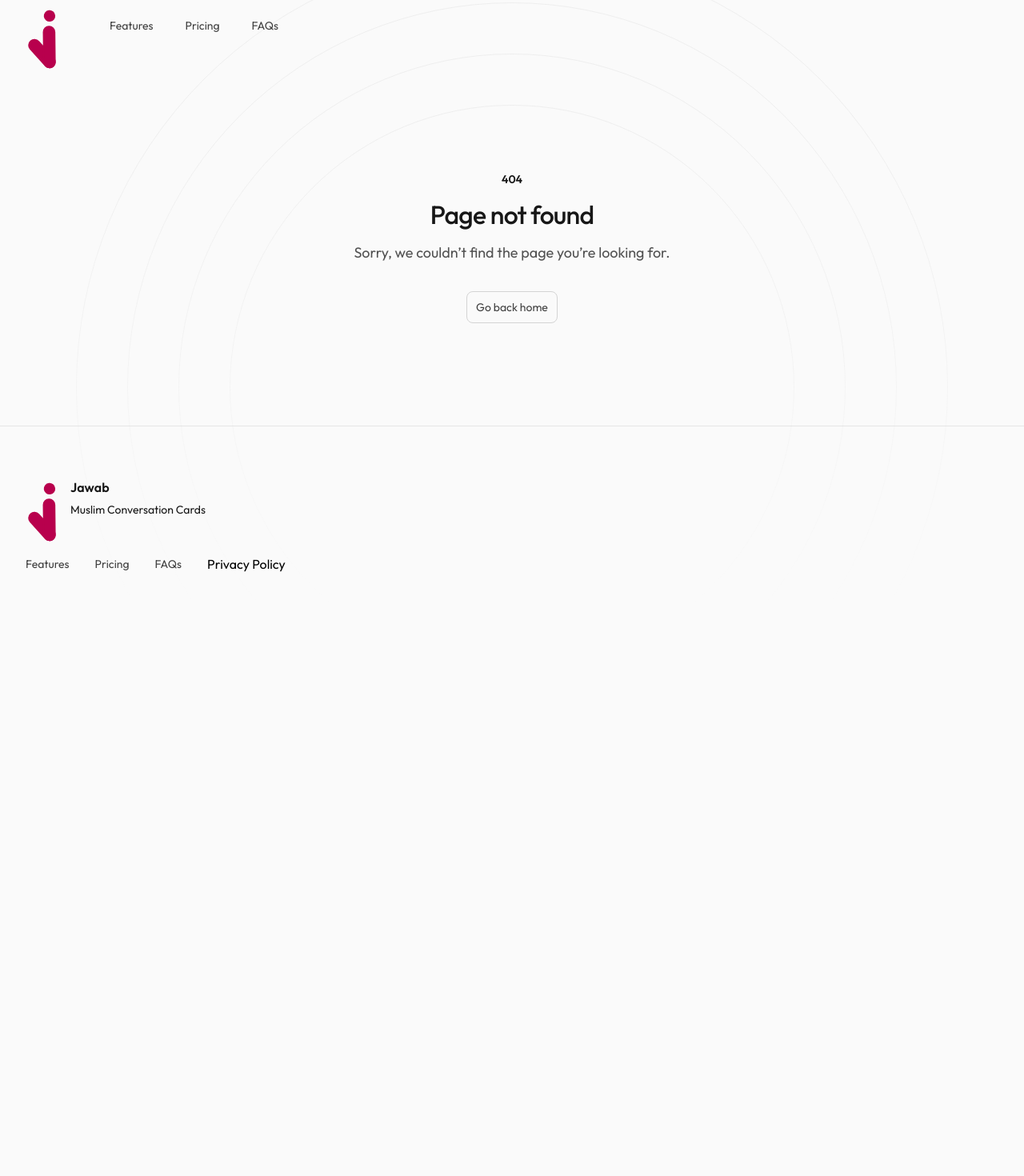
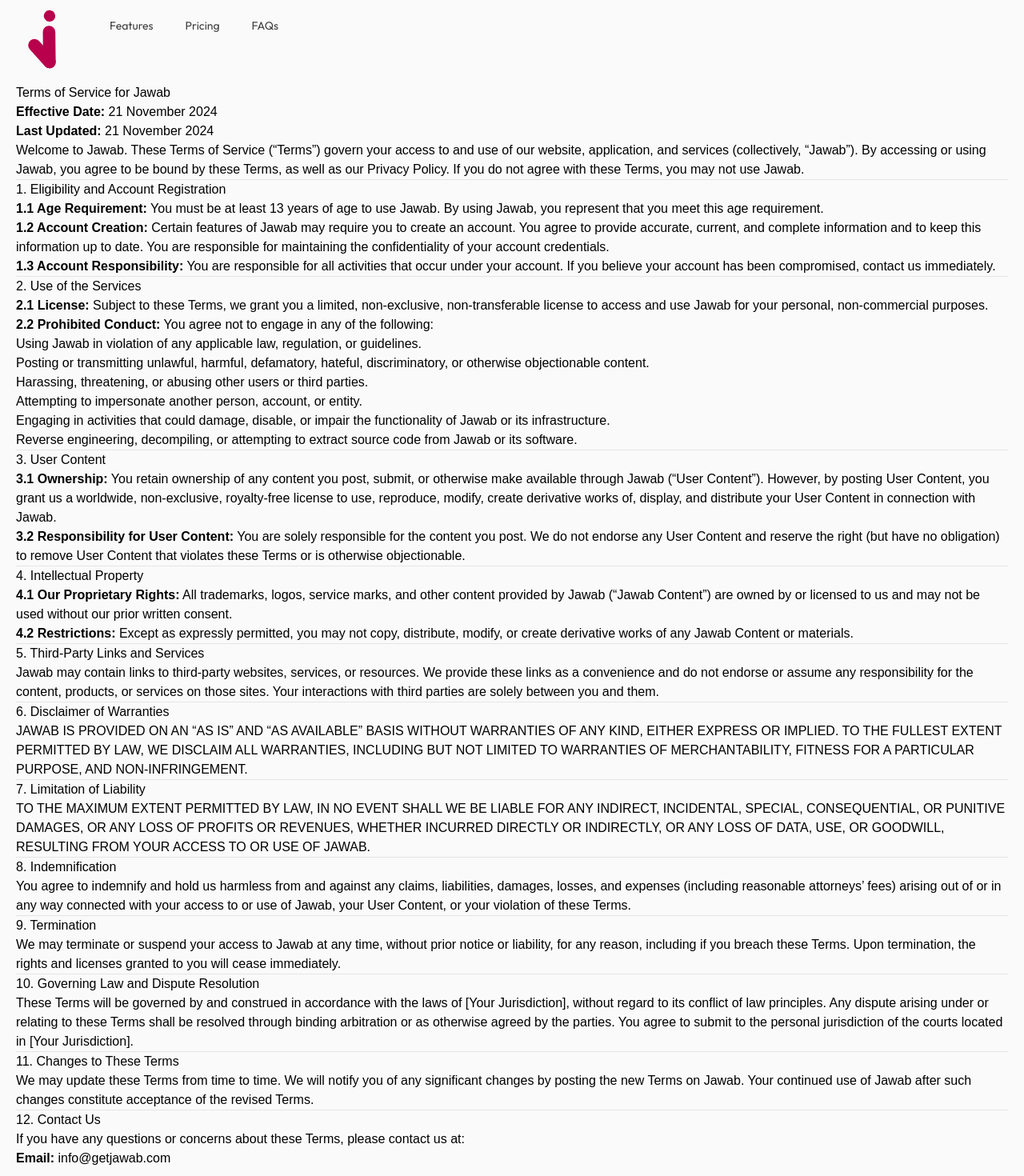
Before and after one commit to abbasldn/jawab-home, a Next.js app: page /terms in a window 1280 px wide. Before the commit this address had no page. Shown: the part 20-1490 px from the top of the page at 80% size. Before the commit the page ends 1049 px from the top, so only its background shows below. Built offline with nearby package versions, Linux system fonts and the light colour scheme.

Commit message:
adding tos

```diff
--- /dev/null
+++ b/src/app/terms/layout.tsx
@@ -0,0 +1 @@
+export { Layout as default } from '@/components/Layout'
--- /dev/null
+++ b/src/app/terms/page.tsx
@@ -0,0 +1,170 @@
+import React from 'react'
+
+const TermsOfService = () => {
+  return (
+    <div style={{ padding: '20px', fontFamily: 'Arial, sans-serif' }}>
+      <h1>Terms of Service for Jawab</h1>
+      <p>
+        <strong>Effective Date:</strong> 21 November 2024 <br />
+        <strong>Last Updated:</strong> 21 November 2024
+      </p>
+      <p>
+        Welcome to Jawab. These Terms of Service (“Terms”) govern your access to
+        and use of our website, application, and services (collectively,
+        “Jawab”). By accessing or using Jawab, you agree to be bound by these
+        Terms, as well as our Privacy Policy. If you do not agree with these
+        Terms, you may not use Jawab.
+      </p>
+      <hr />
+      <h2>1. Eligibility and Account Registration</h2>
+      <p>
+        <strong>1.1 Age Requirement:</strong> You must be at least 13 years of
+        age to use Jawab. By using Jawab, you represent that you meet this age
+        requirement.
+      </p>
+      <p>
+        <strong>1.2 Account Creation:</strong> Certain features of Jawab may
+        require you to create an account. You agree to provide accurate,
+        current, and complete information and to keep this information up to
+        date. You are responsible for maintaining the confidentiality of your
+        account credentials.
+      </p>
+      <p>
+        <strong>1.3 Account Responsibility:</strong> You are responsible for all
+        activities that occur under your account. If you believe your account
+        has been compromised, contact us immediately.
+      </p>
+      <hr />
+      <h2>2. Use of the Services</h2>
+      <p>
+        <strong>2.1 License:</strong> Subject to these Terms, we grant you a
+        limited, non-exclusive, non-transferable license to access and use Jawab
+        for your personal, non-commercial purposes.
+      </p>
+      <p>
+        <strong>2.2 Prohibited Conduct:</strong> You agree not to engage in any
+        of the following:
+      </p>
+      <ul>
+        <li>
+          Using Jawab in violation of any applicable law, regulation, or
+          guidelines.
+        </li>
+        <li>
+          Posting or transmitting unlawful, harmful, defamatory, hateful,
+          discriminatory, or otherwise objectionable content.
+        </li>
+        <li>
+          Harassing, threatening, or abusing other users or third parties.
+        </li>
+        <li>Attempting to impersonate another person, account, or entity.</li>
+        <li>
+          Engaging in activities that could damage, disable, or impair the
+          functionality of Jawab or its infrastructure.
+        </li>
+        <li>
+          Reverse engineering, decompiling, or attempting to extract source code
+          from Jawab or its software.
+        </li>
+      </ul>
+      <hr />
+      <h2>3. User Content</h2>
+      <p>
+        <strong>3.1 Ownership:</strong> You retain ownership of any content you
+        post, submit, or otherwise make available through Jawab (“User
+        Content”). However, by posting User Content, you grant us a worldwide,
+        non-exclusive, royalty-free license to use, reproduce, modify, create
+        derivative works of, display, and distribute your User Content in
+        connection with Jawab.
+      </p>
+      <p>
+        <strong>3.2 Responsibility for User Content:</strong> You are solely
+        responsible for the content you post. We do not endorse any User Content
+        and reserve the right (but have no obligation) to remove User Content
+        that violates these Terms or is otherwise objectionable.
+      </p>
+      <hr />
+      <h2>4. Intellectual Property</h2>
+      <p>
+        <strong>4.1 Our Proprietary Rights:</strong> All trademarks, logos,
+        service marks, and other content provided by Jawab (“Jawab Content”) are
+        owned by or licensed to us and may not be used without our prior written
+        consent.
+      </p>
+      <p>
+        <strong>4.2 Restrictions:</strong> Except as expressly permitted, you
+        may not copy, distribute, modify, or create derivative works of any
+        Jawab Content or materials.
+      </p>
+      <hr />
+      <h2>5. Third-Party Links and Services</h2>
+      <p>
+        Jawab may contain links to third-party websites, services, or resources.
+        We provide these links as a convenience and do not endorse or assume any
+        responsibility for the content, products, or services on those sites.
+        Your interactions with third parties are solely between you and them.
+      </p>
+      <hr />
+      <h2>6. Disclaimer of Warranties</h2>
+      <p>
+        JAWAB IS PROVIDED ON AN “AS IS” AND “AS AVAILABLE” BASIS WITHOUT
+        WARRANTIES OF ANY KIND, EITHER EXPRESS OR IMPLIED. TO THE FULLEST EXTENT
+        PERMITTED BY LAW, WE DISCLAIM ALL WARRANTIES, INCLUDING BUT NOT LIMITED
+        TO WARRANTIES OF MERCHANTABILITY, FITNESS FOR A PARTICULAR PURPOSE, AND
+        NON-INFRINGEMENT.
+      </p>
+      <hr />
+      <h2>7. Limitation of Liability</h2>
+      <p>
+        TO THE MAXIMUM EXTENT PERMITTED BY LAW, IN NO EVENT SHALL WE BE LIABLE
+        FOR ANY INDIRECT, INCIDENTAL, SPECIAL, CONSEQUENTIAL, OR PUNITIVE
+        DAMAGES, OR ANY LOSS OF PROFITS OR REVENUES, WHETHER INCURRED DIRECTLY
+        OR INDIRECTLY, OR ANY LOSS OF DATA, USE, OR GOODWILL, RESULTING FROM
+        YOUR ACCESS TO OR USE OF JAWAB.
+      </p>
+      <hr />
+      <h2>8. Indemnification</h2>
+      <p>
+        You agree to indemnify and hold us harmless from and against any claims,
+        liabilities, damages, losses, and expenses (including reasonable
+        attorneys’ fees) arising out of or in any way connected with your access
+        to or use of Jawab, your User Content, or your violation of these Terms.
+      </p>
+      <hr />
+      <h2>9. Termination</h2>
+      <p>
+        We may terminate or suspend your access to Jawab at any time, without
+        prior notice or liability, for any reason, including if you breach these
+        Terms. Upon termination, the rights and licenses granted to you will
+        cease immediately.
+      </p>
+      <hr />
+      <h2>10. Governing Law and Dispute Resolution</h2>
+      <p>
+        These Terms will be governed by and construed in accordance with the
+        laws of [Your Jurisdiction], without regard to its conflict of law
+        principles. Any dispute arising under or relating to these Terms shall
+        be resolved through binding arbitration or as otherwise agreed by the
+        parties. You agree to submit to the personal jurisdiction of the courts
+        located in [Your Jurisdiction].
+      </p>
+      <hr />
+      <h2>11. Changes to These Terms</h2>
+      <p>
+        We may update these Terms from time to time. We will notify you of any
+        significant changes by posting the new Terms on Jawab. Your continued
+        use of Jawab after such changes constitute acceptance of the revised
+        Terms.
+      </p>
+      <hr />
+      <h2>12. Contact Us</h2>
+      <p>
+        If you have any questions or concerns about these Terms, please contact
+        us at: <br />
+        <strong>Email:</strong> info@getjawab.com
+      </p>
+    </div>
+  )
+}
+
+export default TermsOfService
```
